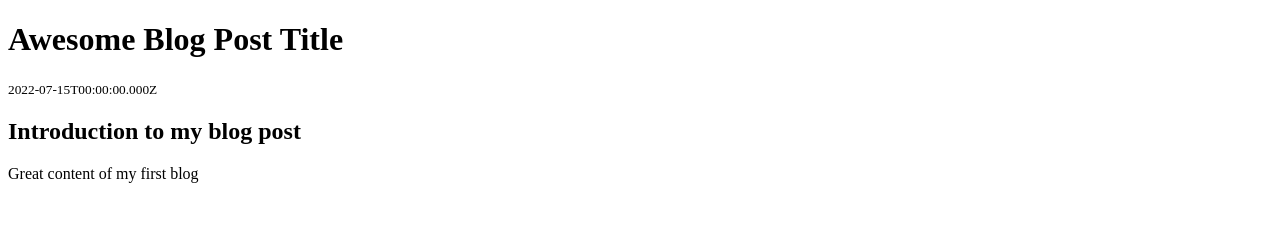
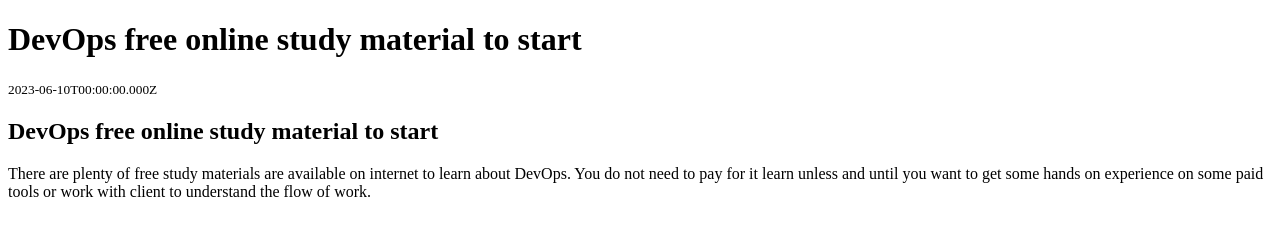
Before and after one commit to AnupDevOps/learndevops, a Gatsby site: page /my-first-blog/ in a window 1280 px wide. Built offline with nearby package versions, Linux system fonts and the light colour scheme; Gatsby itself is replaced by a stand-in of ours.

Commit message:
updated first blog page

```diff
--- a/src/blog/my-first-blog.md
+++ b/src/blog/my-first-blog.md
@@ -1,9 +1,9 @@
 ---
-title: Awesome Blog Post Title
-author: Nikola
-date: 2022-07-15
+title: DevOps free online study material to start
+author: Anup Kumar Mishra
+date: 2023-06-10
 ---
 
-## Introduction to my blog post
+## DevOps free online study material to start
 
-Great content of my first blog
+There are plenty of free study materials are available on internet to learn about DevOps. You do not need to pay for it learn unless and until you want to get some hands on experience on some paid tools or work with client to understand the flow of work.
```
